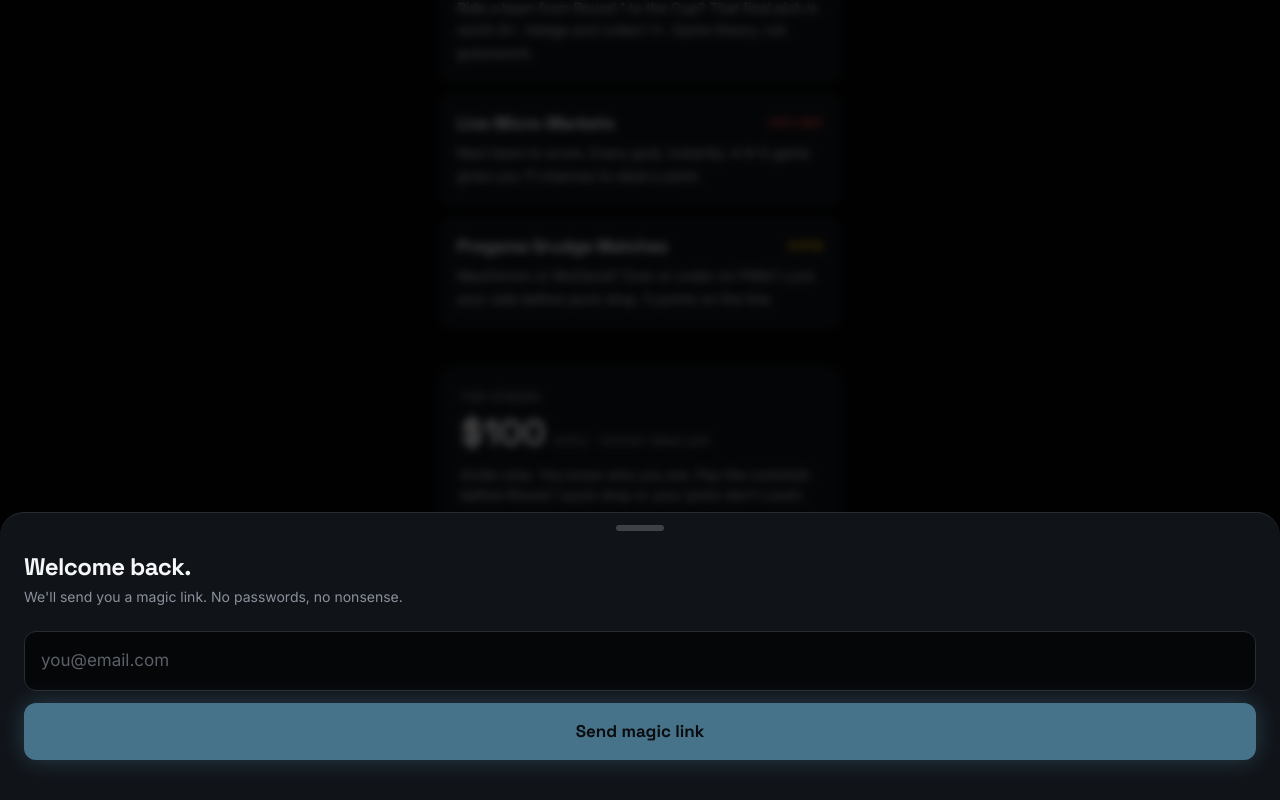
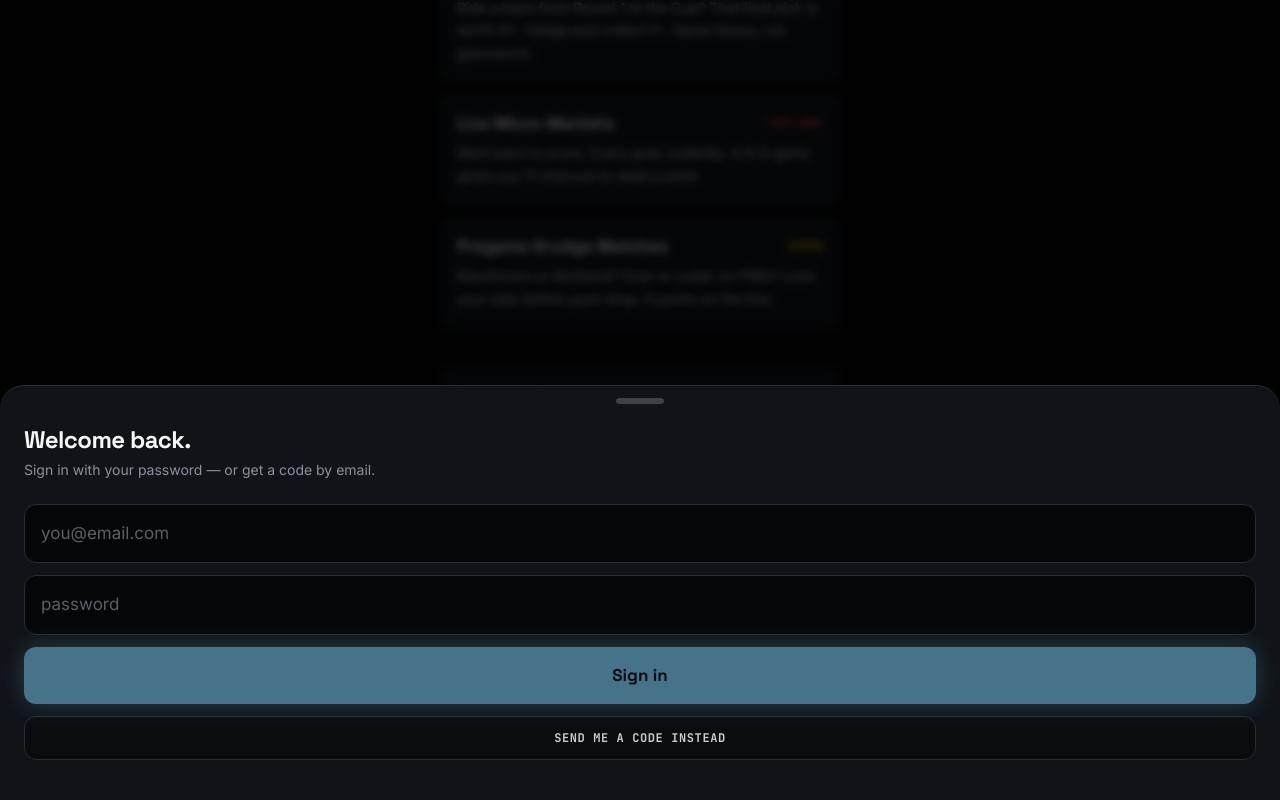
Before and after one commit to Momoney60/savpicks, a Next.js app: page / in a window 1280 px wide. Both pictures are taken after a click on the button "Enter the Pool →". Shown: the part 473-1273 px from the top of the page. Built offline with nearby package versions, Linux system fonts and the light colour scheme; no server answers.

Commit message:
Auth: password sign-in primary + OTP code fallback + set-password prompt

```diff
--- a/components/AuthSheet.tsx
+++ b/components/AuthSheet.tsx
@@ -5,36 +5,119 @@ import { motion, AnimatePresence } from "framer-motion";
 import { createClient } from "@/lib/supabase/client";
 import { haptic } from "@/lib/utils";
 
+type Mode = "password" | "verify" | "set-password";
+
 export default function AuthSheet({ defaultOpen = false }: { defaultOpen?: boolean }) {
   const [open, setOpen] = useState(defaultOpen);
+  const [mode, setMode] = useState<Mode>("password");
   const [email, setEmail] = useState("");
+  const [password, setPassword] = useState("");
+  const [code, setCode] = useState("");
+  const [newPassword, setNewPassword] = useState("");
   const [loading, setLoading] = useState(false);
-  const [sent, setSent] = useState(false);
   const [error, setError] = useState<string | null>(null);
+  const [notice, setNotice] = useState<string | null>(null);
 
   const supabase = createClient();
 
-  async function handleSubmit(e: React.FormEvent) {
+  function clearMessages() {
+    setError(null);
+    setNotice(null);
+  }
+
+  async function signIn(e: React.FormEvent) {
     e.preventDefault();
+    if (!email || !password) return;
     setLoading(true);
-    setError(null);
+    clearMessages();
     haptic("medium");
-
-    const { error } = await supabase.auth.signInWithOtp({
-      email,
-      options: {
-        emailRedirectTo: `${window.location.origin}/auth/callback`,
-      },
-    });
-
+    const { error: err } = await supabase.auth.signInWithPassword({ email, password });
     setLoading(false);
-    if (error) {
-      setError(error.message);
+    if (err) {
+      const isWrongCreds = err.message.toLowerCase().includes("invalid login") || err.message.toLowerCase().includes("invalid credentials");
+      setError(isWrongCreds ? "Wrong email or password. Get a code instead?" : err.message);
       haptic("heavy");
     } else {
-      setSent(true);
       haptic("light");
+      window.location.href = "/app/pulse";
     }
+  }
+
+  async function sendCode() {
+    if (!email) {
+      setError("Enter your email first");
+      return;
+    }
+    setLoading(true);
+    clearMessages();
+    haptic("medium");
+    const { error: err } = await supabase.auth.signInWithOtp({
+      email,
+      options: { shouldCreateUser: false },
+    });
+    setLoading(false);
+    if (err) {
+      setError(err.message);
+      haptic("heavy");
+    } else {
+      haptic("light");
+      setNotice(`6-digit code sent to ${email}.`);
+      setMode("verify");
+      setCode("");
+    }
+  }
+
+  async function verifyCode(e: React.FormEvent) {
+    e.preventDefault();
+    if (!code || code.length !== 6) return;
+    setLoading(true);
+    clearMessages();
+    haptic("medium");
+    const { error: err } = await supabase.auth.verifyOtp({
+      email,
+      token: code,
+      type: "email",
+    });
+    setLoading(false);
+    if (err) {
+      setError(err.message);
+      haptic("heavy");
+    } else {
+      haptic("light");
+      setNotice("Signed in. Set a password for faster sign-in next time?");
+      setMode("set-password");
+    }
+  }
+
+  async function savePassword(e: React.FormEvent) {
+    e.preventDefault();
+    if (!newPassword || newPassword.length < 8) {
+      setError("Password must be at least 8 characters");
+      return;
+    }
+    setLoading(true);
+    clearMessages();
+    haptic("medium");
+    const { error: err } = await supabase.auth.updateUser({ password: newPassword });
+    setLoading(false);
+    if (err) {
+      setError(err.message);
+      haptic("heavy");
+    } else {
+      haptic("light");
+      window.location.href = "/app/pulse";
+    }
+  }
+
+  function skipPasswordSetup() {
+    haptic("light");
+    window.location.href = "/app/pulse";
+  }
+
+  function backToPassword() {
+    clearMessages();
+    setMode("password");
+    setCode("");
   }
 
   return (
@@ -73,34 +156,21 @@ export default function AuthSheet({ defaultOpen = false }: { defaultOpen?: boole
               }}
               className="fixed inset-x-0 bottom-0 z-50 rounded-t-3xl border-t border-ink-700 bg-ink-850 pb-safe"
             >
-              {/* Drag handle */}
               <div className="flex justify-center pt-3 pb-1">
                 <div className="h-1.5 w-12 rounded-full bg-ink-600" />
               </div>
 
               <div className="px-6 pb-8 pt-4">
-                {sent ? (
-                  <div className="py-8 text-center">
-                    <div className="mx-auto mb-4 flex h-14 w-14 items-center justify-center rounded-full bg-brand/10">
-                      <svg className="h-7 w-7 text-brand" viewBox="0 0 24 24" fill="none" stroke="currentColor" strokeWidth="2.5">
-                        <path d="M5 12l5 5L20 7" strokeLinecap="round" strokeLinejoin="round" />
-                      </svg>
-                    </div>
-                    <h2 className="font-display text-xl font-bold">Check your email</h2>
-                    <p className="mt-2 text-sm text-ink-300">
-                      We sent a magic link to <span className="text-ink-100">{email}</span>. Tap it to enter the pool.
-                    </p>
-                  </div>
-                ) : (
+                {mode === "password" && (
                   <>
                     <h2 className="font-display text-2xl font-black tracking-tight">
                       Welcome back.
                     </h2>
                     <p className="mt-1 text-sm text-ink-400">
-                      We&apos;ll send you a magic link. No passwords, no nonsense.
+                      Sign in with your password — or get a code by email.
                     </p>
 
-                    <form onSubmit={handleSubmit} className="mt-6 space-y-3">
+                    <form onSubmit={signIn} className="mt-6 space-y-3">
                       <input
                         type="email"
                         inputMode="email"
@@ -109,6 +179,14 @@ export default function AuthSheet({ defaultOpen = false }: { defaultOpen?: boole
                         value={email}
                         onChange={(e) => setEmail(e.target.value)}
                         placeholder="you@email.com"
+                        className="w-full rounded-xl border border-ink-700 bg-ink-900 px-4 py-4 text-[17px] text-ink-100 placeholder:text-ink-500 focus:border-brand focus:outline-none focus:ring-1 focus:ring-brand"
+                      />
+                      <input
+                        type="password"
+                        autoComplete="current-password"
+                        value={password}
+                        onChange={(e) => setPassword(e.target.value)}
+                        placeholder="password"
                         className="w-full rounded-xl border border-ink-700 bg-ink-900 px-4 py-4 text-[17px] text-ink-100 placeholder:text-ink-500 focus:border-brand focus:outline-none focus:ring-1 focus:ring-brand"
                       />
 
@@ -120,12 +198,117 @@ export default function AuthSheet({ defaultOpen = false }: { defaultOpen?: boole
 
                       <button
                         type="submit"
-                        disabled={loading || !email}
+                        disabled={loading || !email || !password}
                         className="w-full rounded-xl bg-brand py-4 font-display text-[17px] font-bold text-ink-900 shadow-glow transition disabled:opacity-50 active:scale-[0.98]"
                       >
-                        {loading ? "Sending..." : "Send magic link"}
+                        {loading ? "Signing in..." : "Sign in"}
                       </button>
                     </form>
+
+                    <button
+                      type="button"
+                      onClick={sendCode}
+                      disabled={loading}
+                      className="mt-3 w-full rounded-xl border border-ink-700 bg-ink-900/50 py-3 font-mono text-[12px] font-bold uppercase tracking-wider text-ink-300 transition active:scale-[0.98] disabled:opacity-50"
+                    >
+                      Send me a code instead
+                    </button>
+                  </>
+                )}
+
+                {mode === "verify" && (
+                  <>
+                    <h2 className="font-display text-2xl font-black tracking-tight">
+                      Check your email.
+                    </h2>
+                    <p className="mt-1 text-sm text-ink-400">
+                      {notice ?? `6-digit code sent to ${email}.`}
+                    </p>
+
+                    <form onSubmit={verifyCode} className="mt-6 space-y-3">
+                      <input
+                        type="text"
+                        inputMode="numeric"
+                        autoComplete="one-time-code"
+                        pattern="[0-9]*"
+                        maxLength={6}
+                        required
+                        value={code}
+                        onChange={(e) => setCode(e.target.value.replace(/\D/g, ""))}
+                        placeholder="6-digit code"
+                        className="w-full rounded-xl border border-ink-700 bg-ink-900 px-4 py-4 text-center font-mono text-[24px] font-bold tracking-[0.4em] text-ink-100 placeholder:text-ink-600 placeholder:tracking-normal focus:border-brand focus:outline-none focus:ring-1 focus:ring-brand"
+                      />
+
+                      {error && (
+                        <div className="rounded-lg border border-loss/30 bg-loss/10 px-3 py-2 text-sm text-loss">
+                          {error}
+                        </div>
+                      )}
+
+                      <button
+                        type="submit"
+                        disabled={loading || code.length !== 6}
+                        className="w-full rounded-xl bg-brand py-4 font-display text-[17px] font-bold text-ink-900 shadow-glow transition disabled:opacity-50 active:scale-[0.98]"
+                      >
+                        {loading ? "Verifying..." : "Sign in"}
+                      </button>
+                    </form>
+
+                    <button
+                      type="button"
+                      onClick={backToPassword}
+                      disabled={loading}
+                      className="mt-3 w-full rounded-xl border border-ink-700 bg-ink-900/50 py-3 font-mono text-[12px] font-bold uppercase tracking-wider text-ink-300 transition active:scale-[0.98] disabled:opacity-50"
+                    >
+                      Use password instead
+                    </button>
+                  </>
+                )}
+
+                {mode === "set-password" && (
+                  <>
+                    <h2 className="font-display text-2xl font-black tracking-tight">
+                      Set a password.
+                    </h2>
+                    <p className="mt-1 text-sm text-ink-400">
+                      Faster sign-in next time. Your phone will save & autofill it.
+                    </p>
+
+                    <form onSubmit={savePassword} className="mt-6 space-y-3">
+                      <input
+                        type="password"
+                        autoComplete="new-password"
+                        required
+                        minLength={8}
+                        value={newPassword}
+                        onChange={(e) => setNewPassword(e.target.value)}
+                        placeholder="new password (8+ chars)"
+                        className="w-full rounded-xl border border-ink-700 bg-ink-900 px-4 py-4 text-[17px] text-ink-100 placeholder:text-ink-500 focus:border-brand focus:outline-none focus:ring-1 focus:ring-brand"
+                      />
+
+                      {error && (
+                        <div className="rounded-lg border border-loss/30 bg-loss/10 px-3 py-2 text-sm text-loss">
+                          {error}
+                        </div>
+                      )}
+
+                      <button
+                        type="submit"
+                        disabled={loading || newPassword.length < 8}
+                        className="w-full rounded-xl bg-brand py-4 font-display text-[17px] font-bold text-ink-900 shadow-glow transition disabled:opacity-50 active:scale-[0.98]"
+                      >
+                        {loading ? "Saving..." : "Save & continue"}
+                      </button>
+                    </form>
+
+                    <button
+                      type="button"
+                      onClick={skipPasswordSetup}
+                      disabled={loading}
+                      className="mt-3 w-full rounded-xl border border-ink-700 bg-ink-900/50 py-3 font-mono text-[12px] font-bold uppercase tracking-wider text-ink-300 transition active:scale-[0.98] disabled:opacity-50"
+                    >
+                      Skip for now
+                    </button>
                   </>
                 )}
               </div>
```
